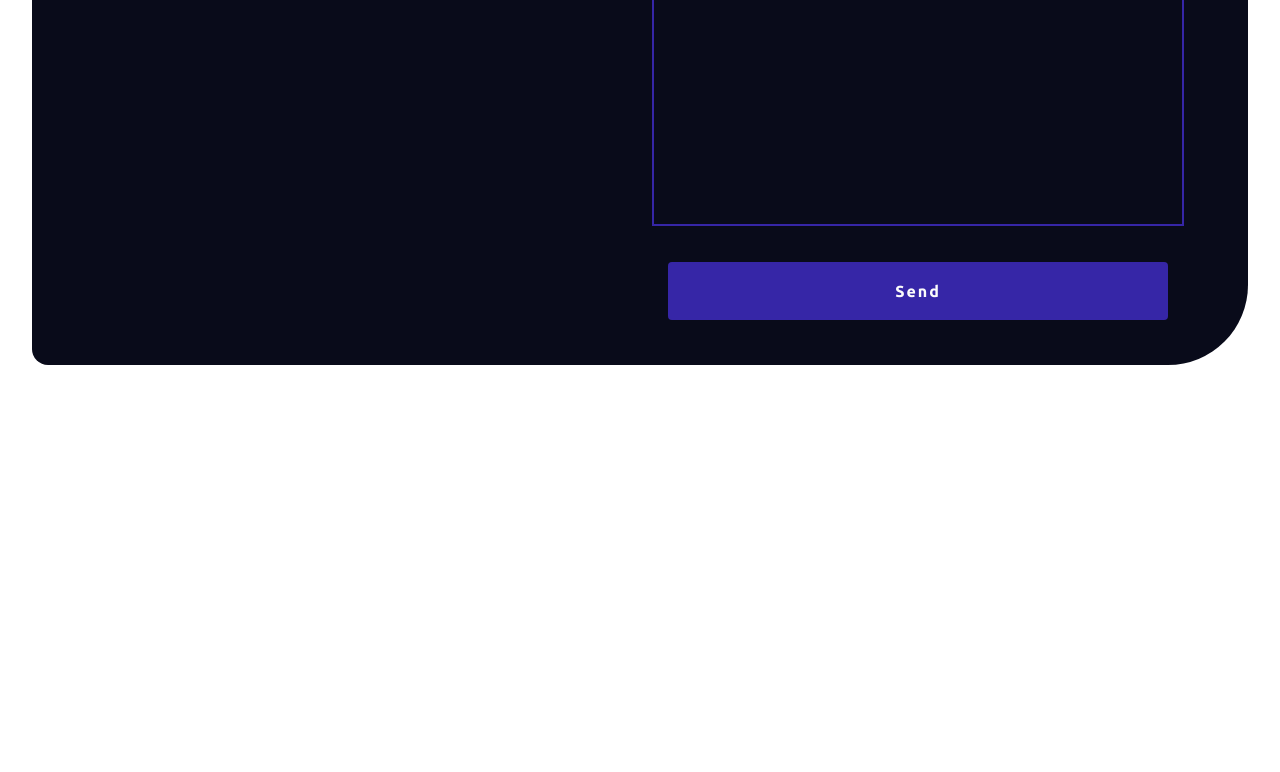
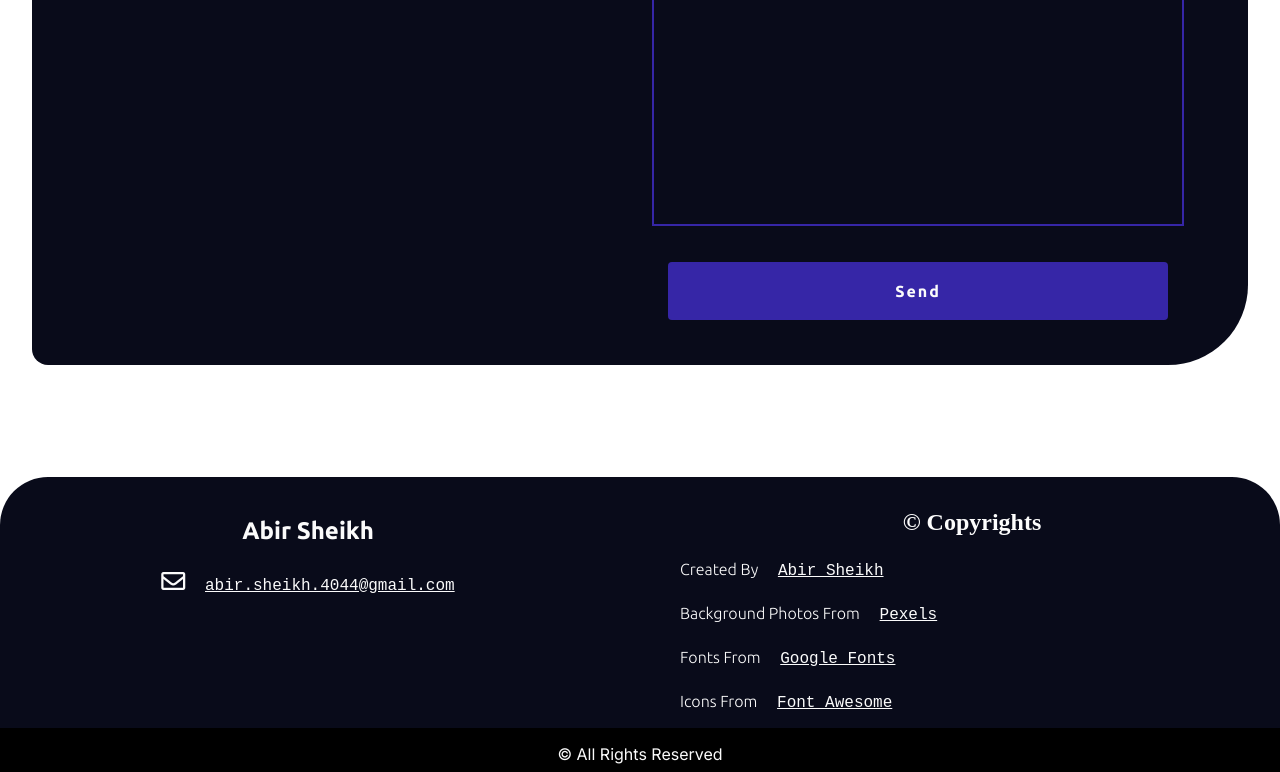
Before and after one commit to Mr-M1M3/mr-m1m3.github.io, a plain HTML site: page index.html in a window 1280 px wide. Shown: the part 4659-5431 px from the top of the page. Before the commit the page ends 5056 px from the top, so only its background shows below. Drawn offline with Linux system fonts and the light colour scheme; a web font is replaced by a local one.

Commit message:
Footer Added and Hid Scrollbar

```diff
--- a/CSS/style.css
+++ b/CSS/style.css
@@ -8,7 +8,13 @@
 }
 html {
   font-size: 16px;
+  -ms-overflow-style: none;
+  scrollbar-width: none;
 }
+html::-webkit-scrollbar {
+  display: none;
+}
+
 img {
   max-width: 100%;
   max-height: 100%;
@@ -582,6 +588,57 @@ a.send-btn{
   border-radius: 0.25rem;
 }
 
+/* Footer */
+footer{
+  padding: 1rem;
+  display: grid;
+  grid-template-columns: repeat(auto-fit, minmax(300px, 1fr));
+  justify-content: center;
+  align-content: center;
+  gap: 5rem;
+  background-color: hsla(233, 47%, 7%, 1);
+  border-radius: 3rem 3rem 0 0;
+  margin-top: 5rem;
+}
+h2.footer-title{
+  color: #fdfdfd;
+  text-align: center;
+  margin-top: 1rem;
+}
+
+footer div ul{
+  list-style-type: none;
+}
+
+footer div ul li{
+  color: #fbfbfb;
+  margin-top: 1.5rem;
+  font-family: 'Ubuntu', sans-serif;
+  font-weight: normal;
+}
+
+footer div ul li a{
+  color: #fbfbfb;
+  font-family: monospace;
+  display: inline-block;
+  margin-left: 1rem;
+}
+i.envelope{
+  font-size: 1.5rem;
+}
+
+footer div ul:first-child li {
+  text-align: center;
+}
+
+p.footer-copyright-txt{
+  background-color: #000000;
+  color: #fbfbfb;
+  text-align: center;
+  font-family: 'Inter', sans-serif;
+  padding: 1rem 0 0.5rem 0;
+}
+
 @media screen and (max-width: 864px) {
   nav.visible-nav {
     justify-content: space-between;
--- a/index.html
+++ b/index.html
@@ -198,6 +198,25 @@
             </form>
         </section>
     </main>
+    <!-- Footer -->
+    <footer>
+        <div>
+            <ul>
+                <li><h2>Abir Sheikh</h2></li>
+                <li> <i class="far fa-envelope envelope"></i> <a href="mailto:abir.sheikh.4044@gmail.com" class="footer-link">abir.sheikh.4044@gmail.com</a></li>
+            </ul>
+        </div>
+        <div>
+            <h2 class="footer-title">&copy; Copyrights</h2>
+            <ul>
+                <li><span>Created By</span> <a href="" class="footer-link">Abir Sheikh</a> </li>
+                <li><span>Background Photos From</span> <a href="https://www.pexels.com/" class="footer-link">Pexels</a> </li>
+                <li><span>Fonts From</span> <a href="https://fonts.google.com/" class="footer-link">Google Fonts</a></li>
+                <li><span>Icons From</span> <a href="https://fontawesome.com/" class="footer-link">Font Awesome</a></li>
+            </ul>
+        </div>
+    </footer>
+    <p class="footer-copyright-txt">&copy; All Rights Reserved</p>
 </body>
 
 </html>
```
